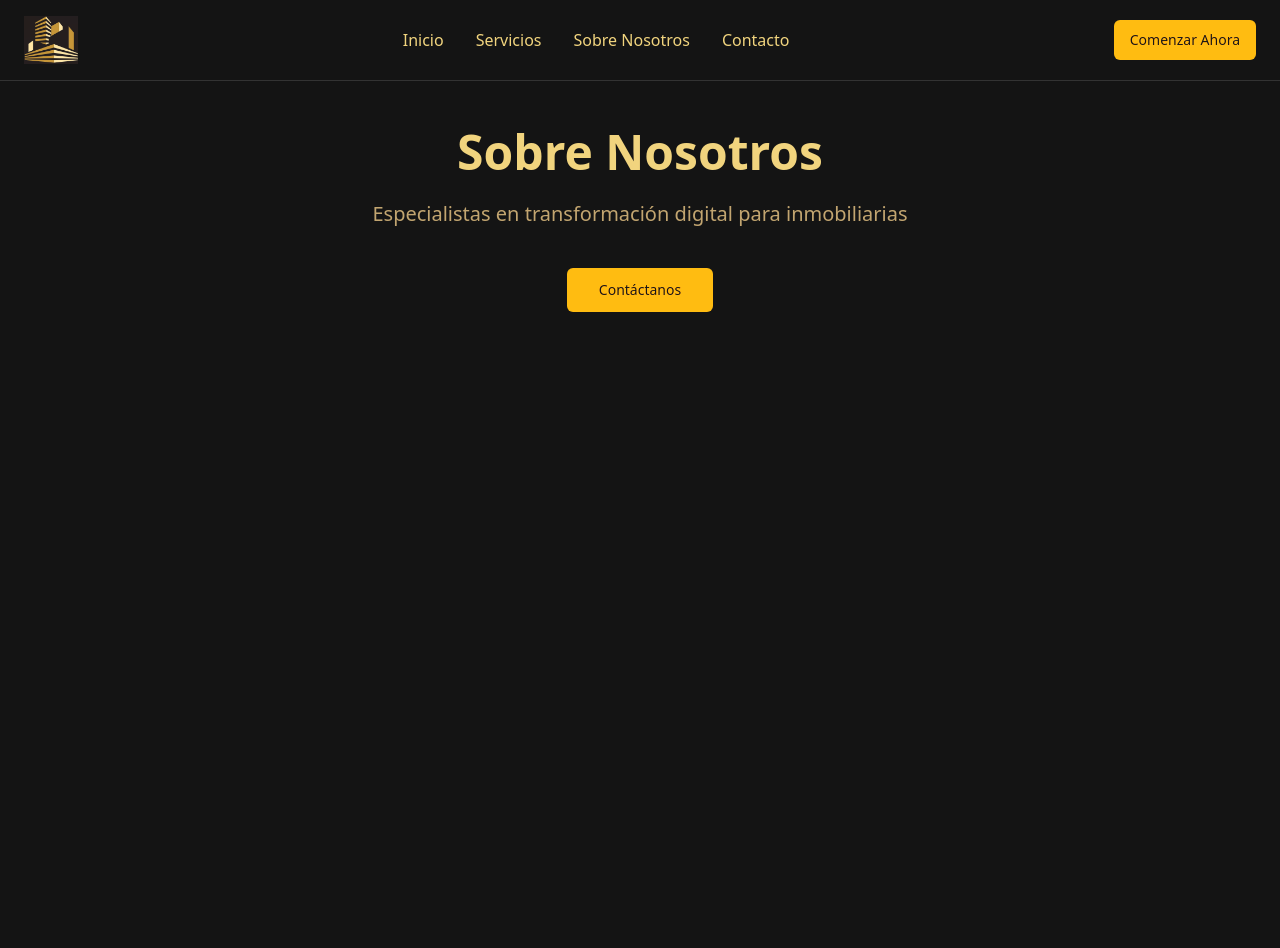
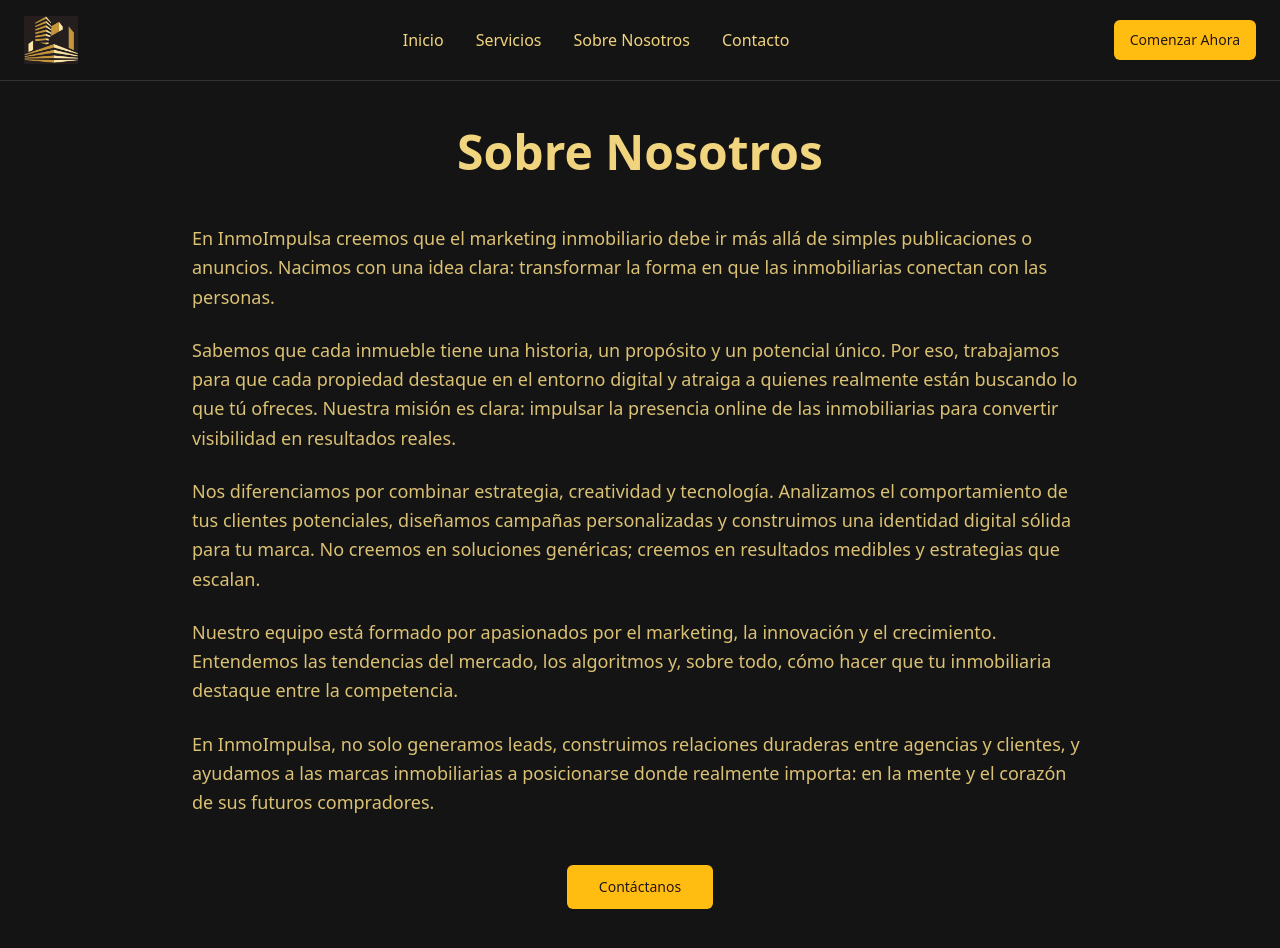
Before and after one commit to marcoomatii-sudo/leadleap-immopro, a React (Vite) app: page /sobre-nosotros in a window 1280 px wide. Shown: the top 948 px of the page. Before the commit the page ends 800 px from the top, so only its background shows below. Built offline with nearby package versions, Linux system fonts and the light colour scheme.

Commit message:
Update "About Us" section content

```diff
--- a/src/pages/SobreNosotros.tsx
+++ b/src/pages/SobreNosotros.tsx
@@ -6,13 +6,34 @@ const SobreNosotros = () => {
     <div className="min-h-screen">
       <Navigation />
       <div className="pt-32 pb-20 px-6">
-        <div className="max-w-4xl mx-auto text-center">
-          <h1 className="text-5xl font-bold text-foreground mb-6">
+        <div className="max-w-4xl mx-auto">
+          <h1 className="text-5xl font-bold text-foreground mb-12 text-center">
             Sobre Nosotros
           </h1>
-          <p className="text-xl text-muted-foreground mb-10">
-            Especialistas en transformación digital para inmobiliarias
+
+          <div className="space-y-6 text-lg text-foreground/90 leading-relaxed">
+            <p>
+              En InmoImpulsa creemos que el marketing inmobiliario debe ir más allá de simples publicaciones o anuncios. Nacimos con una idea clara: transformar la forma en que las inmobiliarias conectan con las personas.
             </p>
+
+            <p>
+              Sabemos que cada inmueble tiene una historia, un propósito y un potencial único. Por eso, trabajamos para que cada propiedad destaque en el entorno digital y atraiga a quienes realmente están buscando lo que tú ofreces. Nuestra misión es clara: impulsar la presencia online de las inmobiliarias para convertir visibilidad en resultados reales.
+            </p>
+
+            <p>
+              Nos diferenciamos por combinar estrategia, creatividad y tecnología. Analizamos el comportamiento de tus clientes potenciales, diseñamos campañas personalizadas y construimos una identidad digital sólida para tu marca. No creemos en soluciones genéricas; creemos en resultados medibles y estrategias que escalan.
+            </p>
+
+            <p>
+              Nuestro equipo está formado por apasionados por el marketing, la innovación y el crecimiento. Entendemos las tendencias del mercado, los algoritmos y, sobre todo, cómo hacer que tu inmobiliaria destaque entre la competencia.
+            </p>
+
+            <p>
+              En InmoImpulsa, no solo generamos leads, construimos relaciones duraderas entre agencias y clientes, y ayudamos a las marcas inmobiliarias a posicionarse donde realmente importa: en la mente y el corazón de sus futuros compradores.
+            </p>
+          </div>
+
+          <div className="mt-12 text-center">
             <Button
               asChild
               size="lg"
@@ -29,6 +50,7 @@ const SobreNosotros = () => {
           </div>
         </div>
       </div>
+    </div>
   );
 };
 
```
Lines whose indentation alone changed are shown as unchanged.
